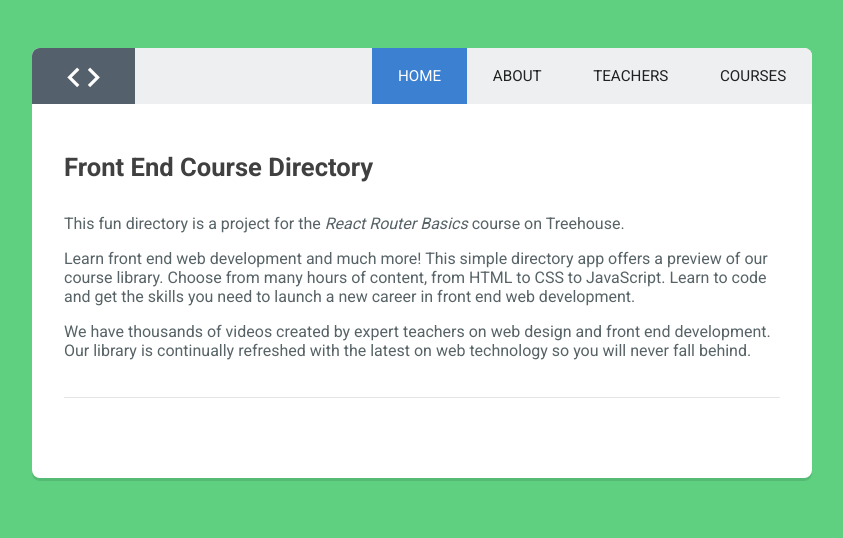
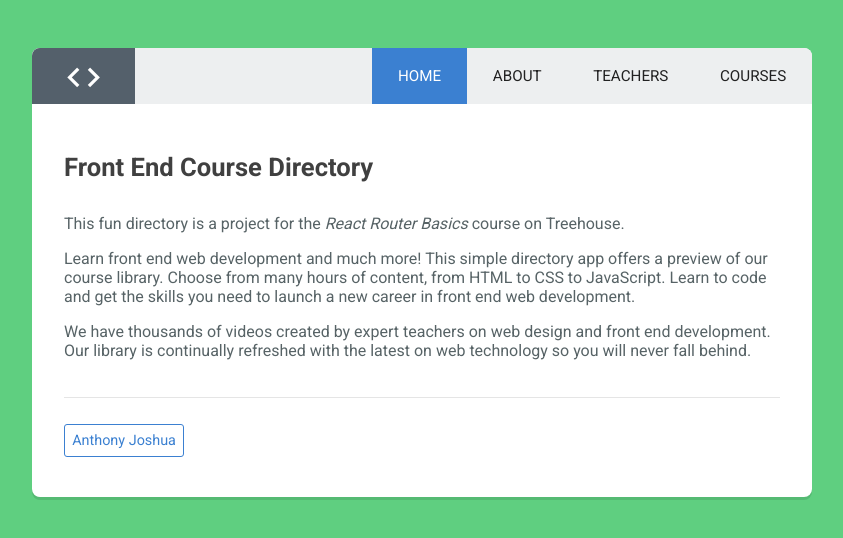
Before and after one commit to edmondatto/course-directory, a React (Create React App) app: page / in a window 1280 px wide. Shown: the top 538 px of the page, without its empty margins (218-1061 px from the left). Built offline with nearby package versions, Linux system fonts and the light colour scheme.

Commit message:
Add links to featured teachers pages on home page

```diff
--- a/src/components/Home.js
+++ b/src/components/Home.js
@@ -1,4 +1,5 @@
 import React, { Component } from 'react';
+import { Link } from 'react-router-dom';
 
 class Home extends Component {
 
@@ -10,7 +11,7 @@ class Home extends Component {
         <p>Learn front end web development and much more! This simple directory app offers a preview of our course library. Choose from many hours of content, from HTML to CSS to JavaScript. Learn to code and get the skills you need to launch a new career in front end web development.</p>
         <p>We have thousands of videos created by expert teachers on web design and front end development. Our library is continually refreshed with the latest on web technology so you will never fall behind.</p>
         <hr />
-
+        <Link to="/teachers/Joshua/Html">Anthony Joshua</Link>
       </div>
     );
   }
```
